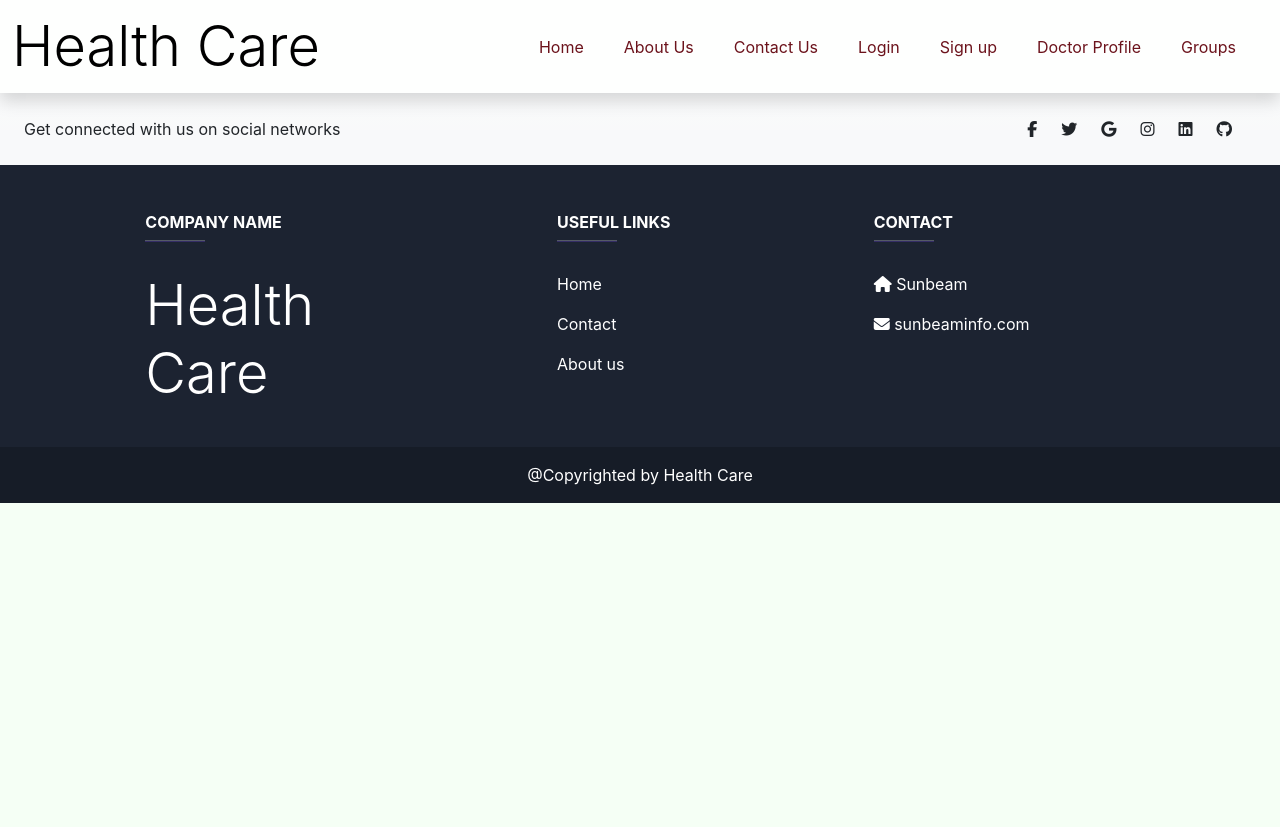
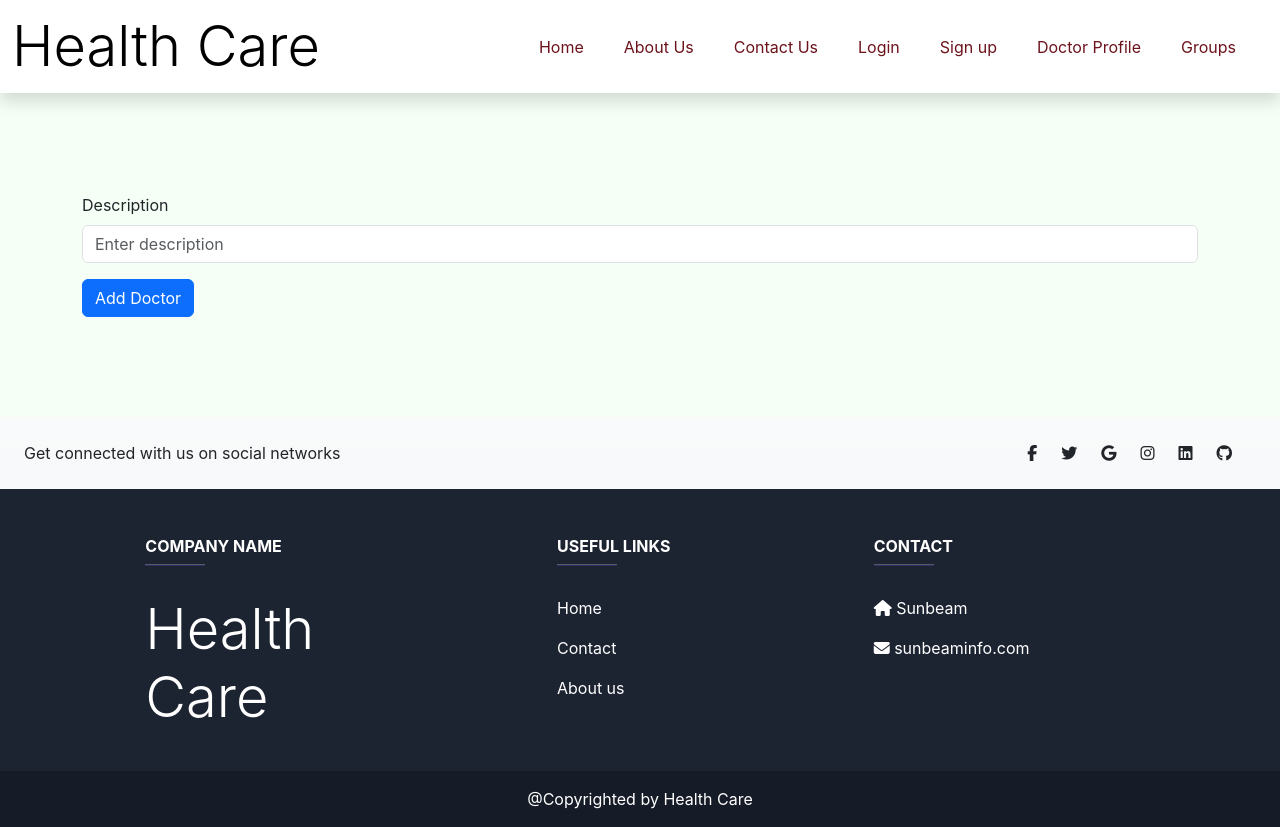
Before and after one commit to CureoiusMinds/healthcare-frontend, a React (Create React App) app: page /formgroups in a window 1280 px wide. Before the commit the page ends 800 px from the top, so only its background shows below. Built offline with nearby package versions, Linux system fonts and the light colour scheme.

Commit message:
new form changes

```diff
--- a/src/App.js
+++ b/src/App.js
@@ -47,7 +47,9 @@ function App() {
         <Route path="/contact" element={<ContactUs/>} />
         <Route path="/doctor-jobs" element={<DoctorJobs/>} />
         <Route path="/doctorprofile" element={<DoctorProfile/>} />
-        <Route path="doctor-jobs" element={<DoctorJobs/>}/>
+        <Route path="/doctor-jobs" element={<DoctorJobs/>}/>
+        <Route path="/groups" element={<Group/>}/>
+        <Route path="/formgroups" element={<FormGroup/>}/>
       </Routes>
       <ToastContainer />
       <Footer/>
--- a/src/components/doctor/FormGroup.jsx
+++ b/src/components/doctor/FormGroup.jsx
@@ -28,7 +28,7 @@ const FormGroup = () => {
   };
 
   return (
-    <div className='container'>
+    <div className='container' style={{marginTop:"100px",marginBottom:"100px"}}>
       <div className='mb-3'>
         <label htmlFor='description' className='form-label'>
           Description
@@ -56,7 +56,7 @@ const FormGroup = () => {
               Search
             </button>
             {/* Simulate adding a searched doctor */}
-            <button className='btn btn-success ml-2' type='button' onClick={handleAddDoctorToList}>
+            <button className='btn btn-success' type='button' onClick={handleAddDoctorToList}>
               Add Member
             </button>
           </div>
@@ -64,7 +64,7 @@ const FormGroup = () => {
       )}
 
       {doctors.length > 0 && (
-        <button className='btn btn-success mt-3' onClick={handleCreateGroup}>
+        <button className='btn btn-success ms-3' onClick={handleCreateGroup}>
           Create Group
         </button>
       )}
--- a/src/components/doctor/Group.jsx
+++ b/src/components/doctor/Group.jsx
@@ -7,6 +7,7 @@ import JobCard from "./JobCard";
 import GroupCard from "./GroupCard";
 
 const Group = () => {
+    const navigate = useNavigate();
     const groupsData = [
         {
             id: 1,
@@ -37,7 +38,7 @@ const Group = () => {
     ];
 
     const handleCreateGroup = () => {
-
+            navigate("/formgroups");
     }
 
     console.log(groupsData);
```
